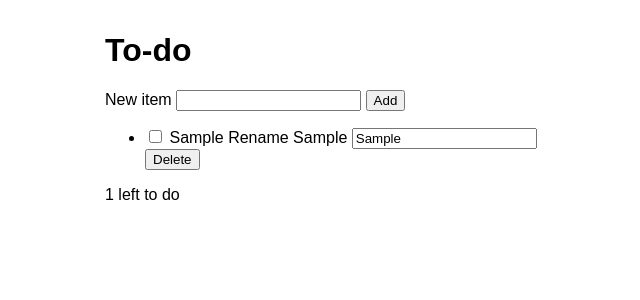
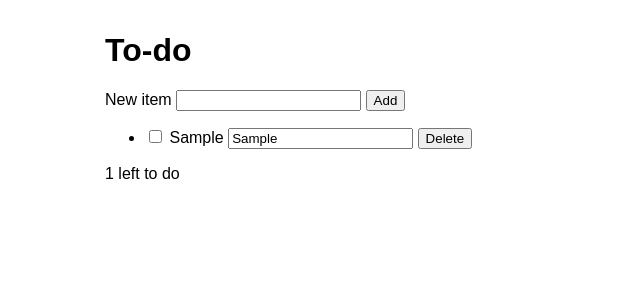
Before and after one commit to iammaheshj/relay-sample-app, a React (Vite) app: page / in a window 1280 px wide. Both pictures are taken after typing "Sample" into the empty fields and a click on the button "Add". Shown: the top 300 px of the page, without its empty margins (295-935 px from the left). Built offline with nearby package versions, Linux system fonts and the light colour scheme.

Commit message:
Fix rename input accessibility by removing duplicate label text
Relay-Run: 90e5076bdead41537c58eb2505fe8b0c8de398f26f8bf623c35321142eab02b3:review

```diff
--- a/src/App.tsx
+++ b/src/App.tsx
@@ -30,10 +30,8 @@ export function App() {
               />{" "}
               <span style={{ textDecoration: todo.done ? "line-through" : "none" }}>{todo.title}</span>
             </label>{" "}
-            <label>
-              <span className="sr-only">Rename {todo.title}</span>{" "}
+            <label aria-label={`Rename ${todo.title}`}>
               <input
-                aria-label={`Rename ${todo.title}`}
                 defaultValue={todo.title}
                 onBlur={(e) => setTodos((current) => renameTodo(current, todo.id, e.target.value))}
               />
```
